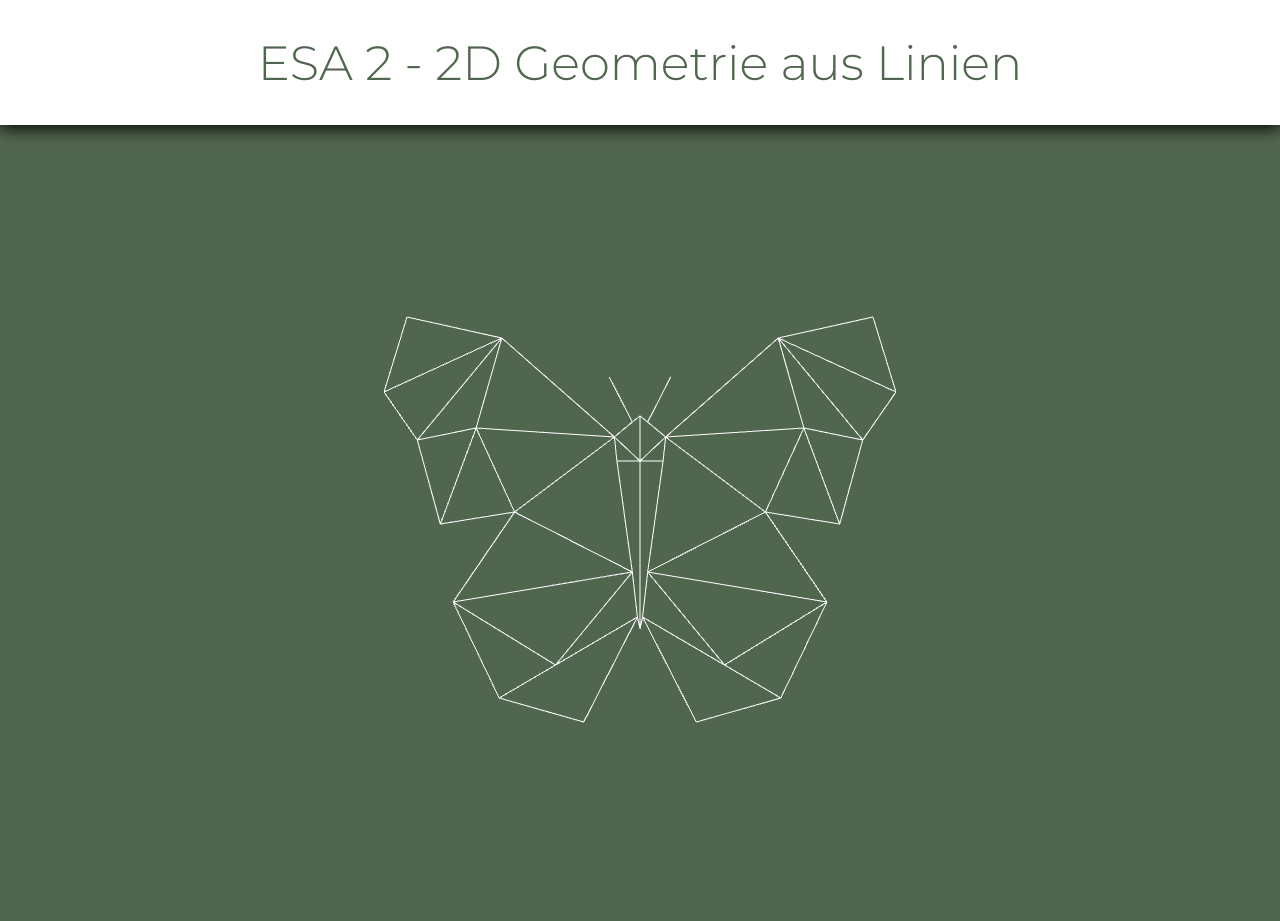
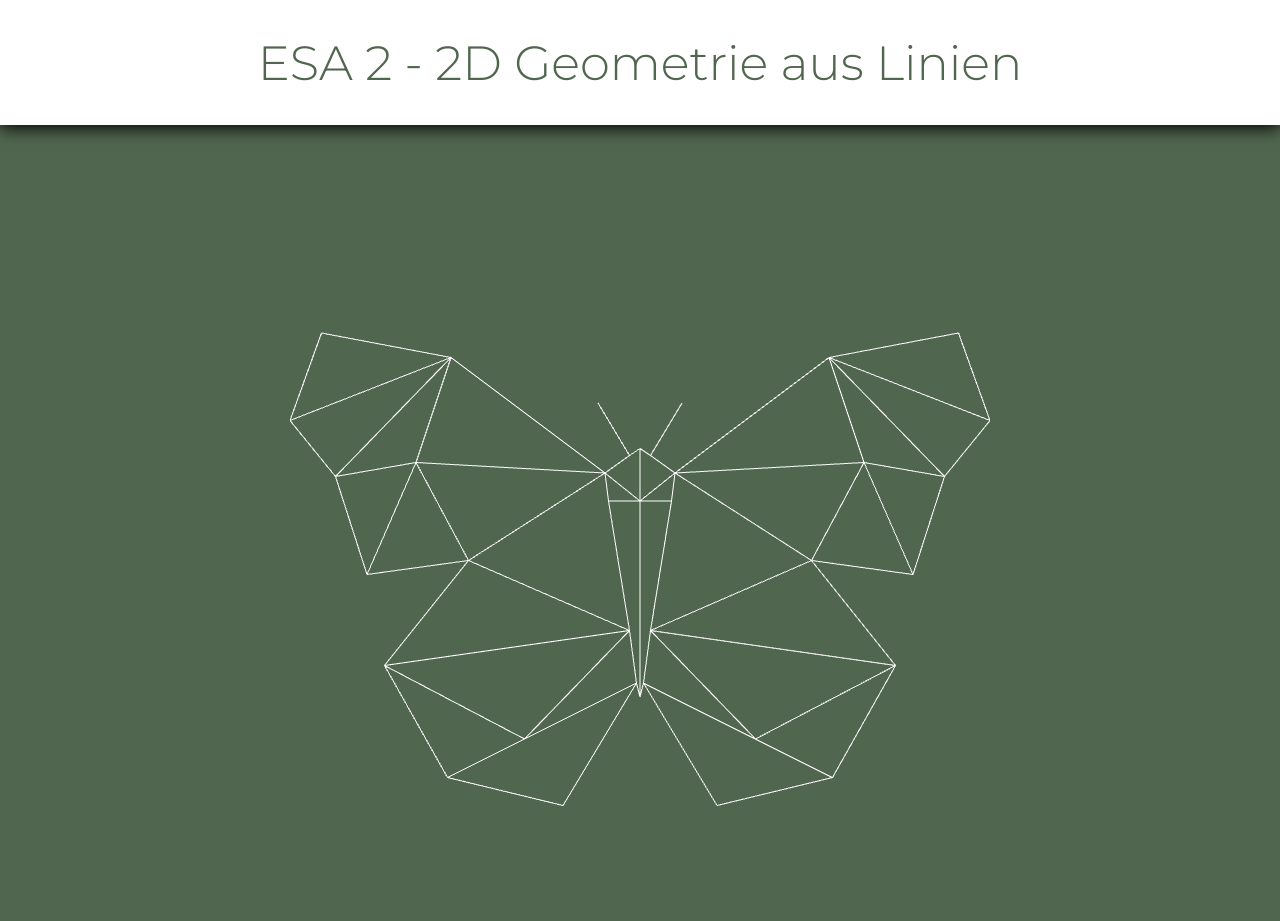
Before and after one commit to Alpakajoe/Alpakajoe.github.io, a plain HTML site: page esa2/index.html in a window 1280 px wide. Before the commit the page ends 821 px from the top, so only its background shows below. Drawn offline with Linux system fonts and the light colour scheme.

Commit message:
change canvas

```diff
--- a/default/default.css
+++ b/default/default.css
@@ -33,6 +33,6 @@ header {
     padding: 0;
     margin: auto;
     display: block;
-    width: 50%;
-    height: 600px;
+    width: 700px;
+    height: 700px;
 }
```
